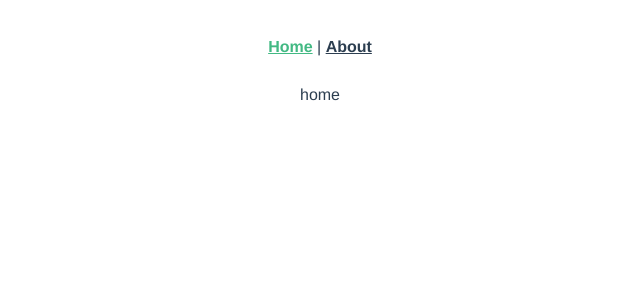
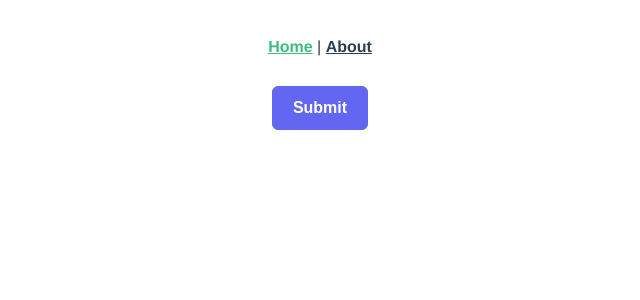
Before and after one commit to vitalic-web/algorithms, a Vue app: page / in a window 1280 px wide. Shown: the top 300 px of the page, without its empty margins (320-960 px from the left). Built offline with nearby package versions, Linux system fonts and the light colour scheme; a web font is replaced by a local one.

Commit message:
Add PrimeVue UI library

```diff
--- a/package.json
+++ b/package.json
@@ -9,6 +9,8 @@
   },
   "dependencies": {
     "core-js": "^3.8.3",
+    "primeicons": "^6.0.1",
+    "primevue": "^3.26.1",
     "vue": "^3.2.13",
     "vue-router": "^4.0.3"
   },
--- a/src/views/HomeView.vue
+++ b/src/views/HomeView.vue
@@ -1,9 +1,9 @@
 <template>
   <div class="home">
-    home
+    <Button label="Submit" />
   </div>
 </template>
 
 <script setup lang="ts">
-
+import Button from 'primevue/button';
 </script>
```
Also changed, not shown: src/main.ts (+9 -1 lines), 1 other file (tests, documents, lock files or other folders).
